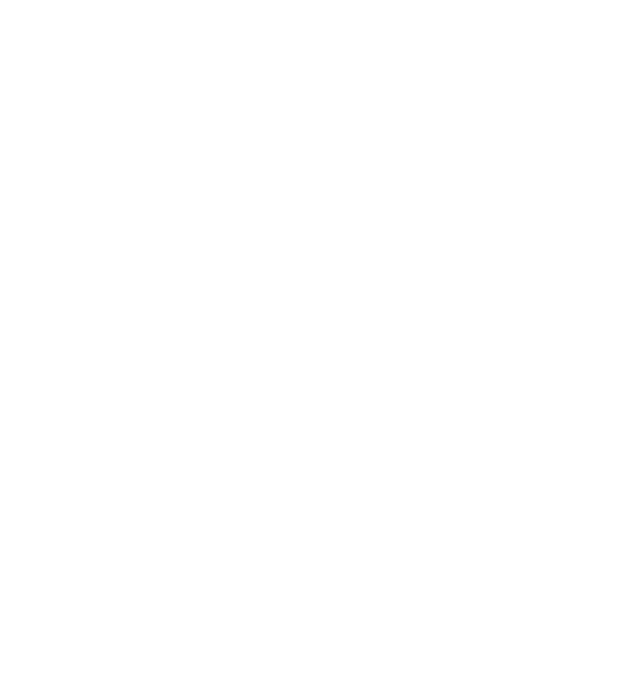
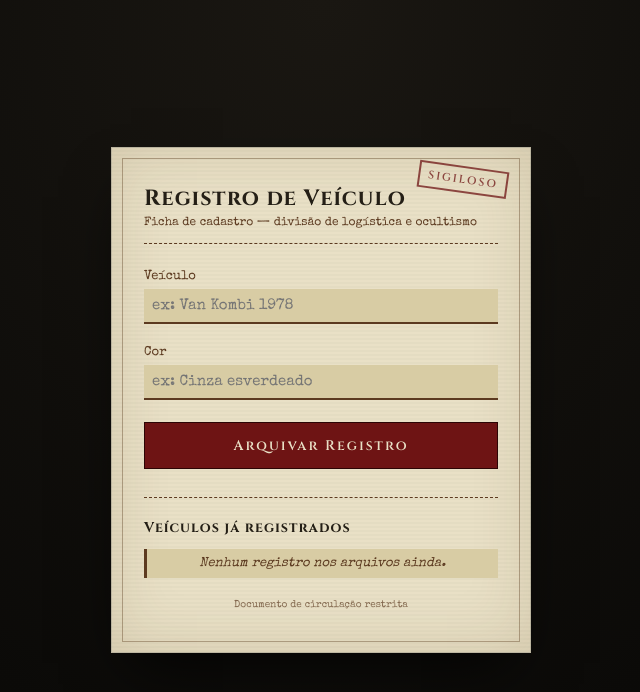
Before and after one commit to Greyo0/Cadastro-de-Veiculo, a plain HTML site: page sitedecadastro.html in a window 1280 px wide. Shown: the whole page, without its empty margins (319-959 px from the left). Drawn offline with nearby package versions, Linux system fonts and the light colour scheme.

Commit message:
Versão Inicial do Projeto: Cadastro com Cor e Tipo

```diff
--- /dev/null
+++ b/script.js
@@ -0,0 +1,50 @@
+const veiculosRegistrados = [];
+
+const form = document.getElementById('formVeiculo');
+const inputVeiculo = document.getElementById('veiculo');
+const inputCor = document.getElementById('cor');
+const lista = document.getElementById('listaVeiculos');
+
+function renderizarLista() {
+  lista.innerHTML = '';
+
+  if (veiculosRegistrados.length === 0) {
+    const vazio = document.createElement('li');
+    vazio.className = 'vazio';
+    vazio.textContent = 'Nenhum registro nos arquivos ainda.';
+    lista.appendChild(vazio);
+    return;
+  }
+
+  veiculosRegistrados.forEach((registro) => {
+    const item = document.createElement('li');
+
+    const nome = document.createElement('span');
+    nome.textContent = registro.veiculo;
+
+    const cor = document.createElement('span');
+    cor.className = 'cor';
+    cor.textContent = registro.cor;
+
+    item.appendChild(nome);
+    item.appendChild(cor);
+    lista.appendChild(item);
+  });
+}
+
+form.addEventListener('submit', function (evento) {
+  evento.preventDefault();
+
+  const veiculo = inputVeiculo.value.trim();
+  const cor = inputCor.value.trim();
+
+  if (!veiculo || !cor) return;
+
+  veiculosRegistrados.push({ veiculo, cor });
+  renderizarLista();
+
+  form.reset();
+  inputVeiculo.focus();
+});
+
+renderizarLista();
--- a/sitedecadastro.html
+++ b/sitedecadastro.html
@@ -1,13 +1,39 @@
 <!DOCTYPE html>
-<html lang="en">
+<html lang="pt-BR">
 <head>
-    <meta charset="UTF-8">
-    <meta name="viewport" content="width=device-width, initial-scale=1.0">
-    <title>Document</title>
+<meta charset="UTF-8">
+<title>Registro de Veículo — Ordo Realitas</title>
+<link rel="preconnect" href="https://fonts.googleapis.com">
+<link href="https://fonts.googleapis.com/css2?family=Special+Elite&family=Cinzel:wght@600;700&display=swap" rel="stylesheet">
+<link rel="stylesheet" href="style.css">
 </head>
 <body>
 
+<div class="dossier">
+  <div class="stamp">SIGILOSO</div>
+  <h1>Registro de Veículo</h1>
+  <p class="subtitulo">Ficha de cadastro — divisão de logística e ocultismo</p>
 
+  <form id="formVeiculo">
+    <label for="veiculo">Veículo</label>
+    <input type="text" id="veiculo" name="veiculo" placeholder="ex: Van Kombi 1978" required>
 
+    <label for="cor">Cor</label>
+    <input type="text" id="cor" name="cor" placeholder="ex: Cinza esverdeado" required>
+
+    <button type="submit">Arquivar Registro</button>
+  </form>
+
+  <div class="arquivo">
+    <h2>Veículos já registrados</h2>
+    <ul id="listaVeiculos">
+      <li class="vazio">Nenhum registro nos arquivos ainda.</li>
+    </ul>
+  </div>
+
+  <p class="rodape">Documento de circulação restrita</p>
+</div>
+
+<script src="script.js"></script>
 </body>
 </html>
--- /dev/null
+++ b/style.css
@@ -0,0 +1,163 @@
+:root{
+  --paper: #e9e0c6;
+  --paper-dark: #d8cca4;
+  --ink: #241f16;
+  --void: #0b0a08;
+  --blood: #6e1414;
+  --rust: #5c3a20;
+}
+
+*{ box-sizing:border-box; }
+
+body{
+  margin:0;
+  min-height:100vh;
+  display:flex;
+  align-items:center;
+  justify-content:center;
+  background: radial-gradient(ellipse at 50% 0%, #1a1712 0%, var(--void) 70%);
+  font-family:'Special Elite', monospace;
+  color:var(--ink);
+  padding:32px 16px;
+}
+
+.dossier{
+  position:relative;
+  width:100%;
+  max-width:420px;
+  background:var(--paper);
+  background-image: repeating-linear-gradient(0deg, rgba(0,0,0,0.02) 0 2px, transparent 2px 4px);
+  border:1px solid #00000030;
+  box-shadow: 0 30px 60px -20px rgba(0,0,0,0.8), inset 0 0 60px rgba(90,60,20,0.15);
+  padding:36px 32px 32px;
+}
+
+.dossier::before{
+  content:"";
+  position:absolute; inset:10px;
+  border:1px solid rgba(90,60,30,0.4);
+  pointer-events:none;
+}
+
+.stamp{
+  position:absolute;
+  top:18px; right:22px;
+  font-family:'Cinzel', serif;
+  font-size:11px;
+  letter-spacing:2px;
+  color:var(--blood);
+  border:2px solid var(--blood);
+  padding:4px 8px;
+  transform:rotate(8deg);
+  opacity:0.75;
+}
+
+h1{
+  font-family:'Cinzel', serif;
+  font-size:22px;
+  letter-spacing:1px;
+  margin:0 0 4px;
+  color:var(--ink);
+}
+
+.subtitulo{
+  font-size:12px;
+  color:var(--rust);
+  margin:0 0 26px;
+  border-bottom:1px dashed var(--rust);
+  padding-bottom:14px;
+}
+
+label{
+  display:block;
+  font-size:13px;
+  margin-bottom:6px;
+  color:var(--rust);
+}
+
+input{
+  width:100%;
+  font-family:'Special Elite', monospace;
+  font-size:15px;
+  color:var(--ink);
+  background:var(--paper-dark);
+  border:none;
+  border-bottom:2px solid var(--rust);
+  padding:9px 8px;
+  margin-bottom:22px;
+  outline:none;
+}
+
+input:focus{
+  border-bottom-color:var(--blood);
+  background:#e2d5ab;
+}
+
+button{
+  width:100%;
+  font-family:'Cinzel', serif;
+  font-size:14px;
+  letter-spacing:2px;
+  color:var(--paper);
+  background:var(--blood);
+  border:1px solid #2c0505;
+  padding:13px;
+  cursor:pointer;
+  transition:background .15s ease, transform .05s ease;
+}
+
+button:hover{ background:#8a1a1a; }
+button:active{ transform:scale(0.98); }
+
+.arquivo{
+  margin-top:28px;
+  padding-top:20px;
+  border-top:1px dashed var(--rust);
+}
+
+.arquivo h2{
+  font-family:'Cinzel', serif;
+  font-size:14px;
+  letter-spacing:1px;
+  color:var(--ink);
+  margin:0 0 12px;
+}
+
+#listaVeiculos{
+  list-style:none;
+  margin:0;
+  padding:0;
+  max-height:180px;
+  overflow-y:auto;
+}
+
+#listaVeiculos li{
+  font-size:13px;
+  padding:8px 10px;
+  margin-bottom:6px;
+  background:var(--paper-dark);
+  border-left:3px solid var(--blood);
+  display:flex;
+  justify-content:space-between;
+  gap:10px;
+}
+
+#listaVeiculos li .cor{
+  color:var(--rust);
+  font-style:italic;
+}
+
+#listaVeiculos li.vazio{
+  border-left-color:var(--rust);
+  color:var(--rust);
+  font-style:italic;
+  justify-content:center;
+}
+
+.rodape{
+  margin-top:16px;
+  font-size:10px;
+  text-align:center;
+  color:var(--rust);
+  opacity:0.7;
+}
```
Also changed, not shown: readme.md.
